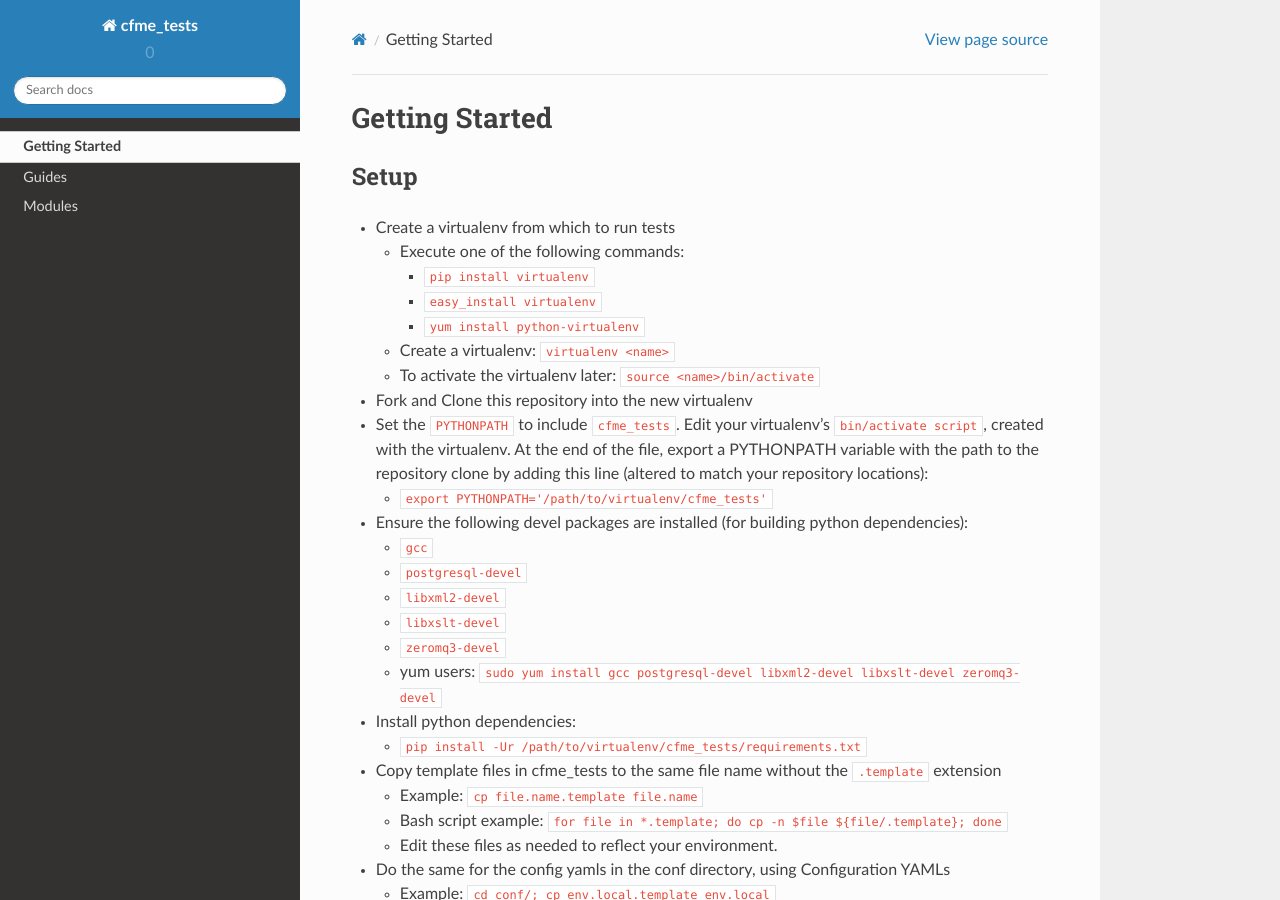
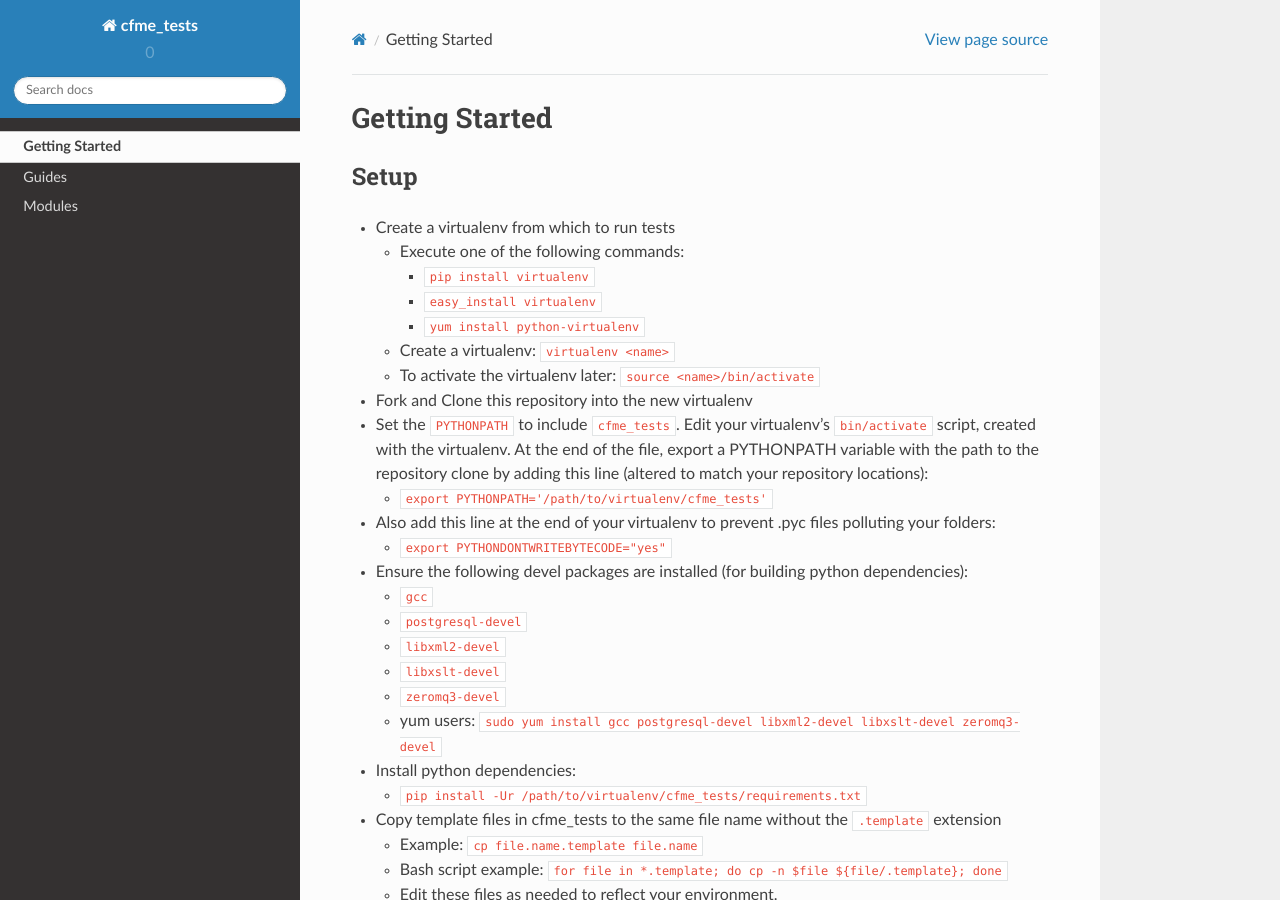
Before and after one commit to ManageIQ/integration_tests, a Sphinx documentation site: the page built from docs/getting_started.rst, in a window 1280 px wide and 900 px high. Built offline with Sphinx 7.4.7 and the Read the Docs theme 2.0.0, drawn with Linux system fonts in a browser that asks for light colours; pages that are not in the unit, such as notebooks, are missing from menus.

Commit message:
Mentioned the .pyc preventer

```diff
--- a/docs/getting_started.rst
+++ b/docs/getting_started.rst
@@ -16,11 +16,16 @@ Setup
   * To activate the virtualenv later: ``source <name>/bin/activate``
 
 * Fork and Clone this repository into the new virtualenv
-* Set the ``PYTHONPATH`` to include ``cfme_tests``. Edit your virtualenv's ``bin/activate script``,
+* Set the ``PYTHONPATH`` to include ``cfme_tests``. Edit your virtualenv's ``bin/activate`` script,
   created with the virtualenv. At the end of the file, export a PYTHONPATH variable with the path to
   the repository clone by adding this line (altered to match your repository locations):
 
   * ``export PYTHONPATH='/path/to/virtualenv/cfme_tests'``
+
+* Also add this line at the end of your virtualenv to prevent .pyc files polluting your folders:
+
+  * ``export PYTHONDONTWRITEBYTECODE="yes"``
+
 
 * Ensure the following devel packages are installed (for building python dependencies):
 
```
